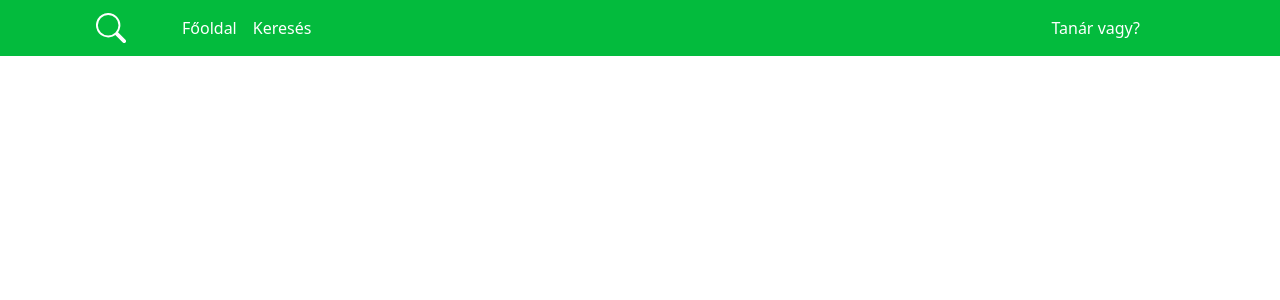
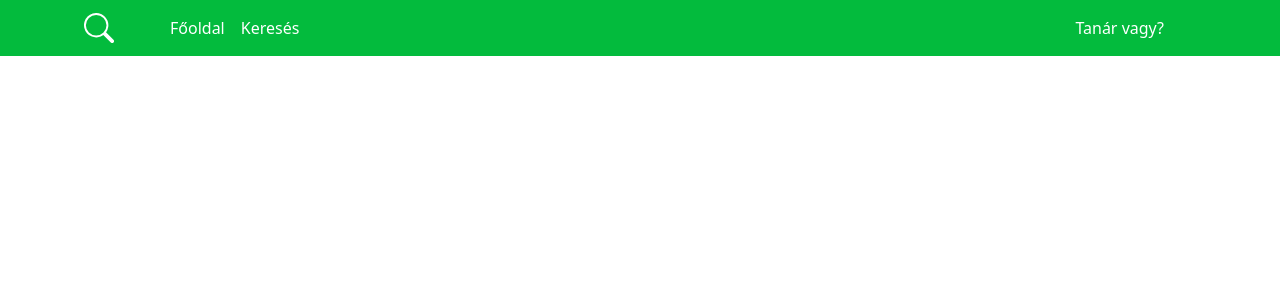
Before and after one commit to adamkekesi/projektnap-frontend, a Vue app: page / in a window 1280 px wide. Shown: the top 300 px of the page. Built offline with nearby package versions, Linux system fonts and the light colour scheme.

Commit message:
navbar fix

```diff
--- a/src/components/NavbarComonent.vue
+++ b/src/components/NavbarComonent.vue
@@ -1,6 +1,6 @@
 <template>
     <div class="nbar">
-    <div class="container mx-4">
+    <div class="mx-4">
         <nav class="navbar navbar-expand-lg bg-body-tertiary">
   <div class="container-fluid">
     <svg xmlns="http://www.w3.org/2000/svg" width="30" height="30" fill="currentColor" class="bi bi-search mx-5" viewBox="0 0 16 16">
@@ -19,8 +19,8 @@
         </li>
 
       </ul>
-      <div class="nav-item sticky-right">
-        <a href="/tanar"  class=" nav-link">Tanár vagy?</a>
+      <div class="nav-item" id="tanarvagy">
+        <router-link to="/tanar" href="/tanar"  class=" nav-link">Tanár vagy?</router-link>
          </div>
     </div>
   </div>
@@ -42,5 +42,10 @@
     color: white;
 }
 
+#tanarvagy{
+  align-items: flex-end;
+  margin-right: 5em;
+}
+
 
 </style>
```
